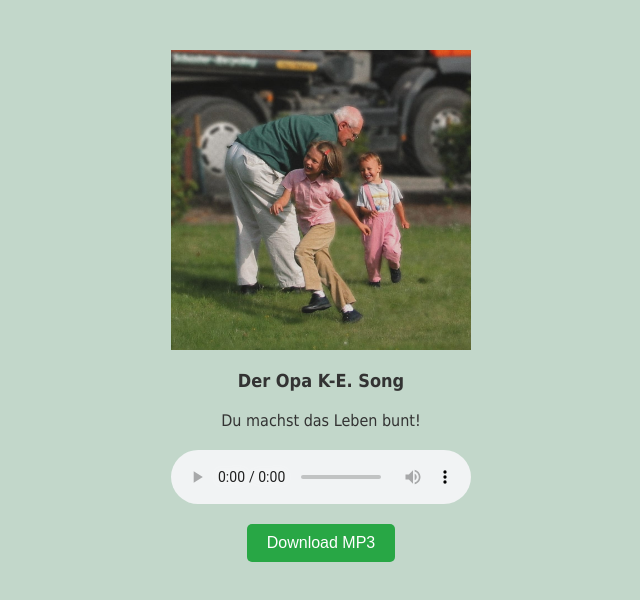
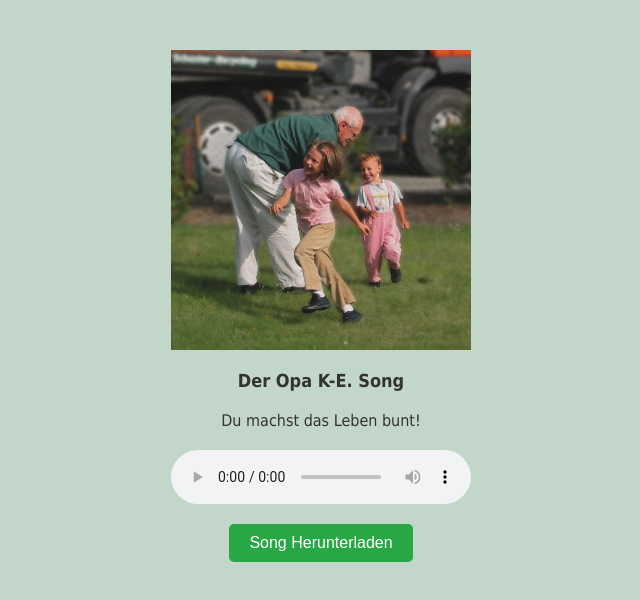
Before and after one commit to Socke1/Song, a plain HTML site: page index.html in a window 1280 px wide. Shown: the whole page, without its empty margins (319-959 px from the left). Drawn offline with Linux system fonts and the light colour scheme.

Commit message:
Download Button Name

```diff
--- a/index.html
+++ b/index.html
@@ -58,7 +58,7 @@
             <source src="song.mp3" type="audio/mpeg">
             Your browser does not support the audio element.
         </audio>
-        <a href="song.mp3" download="song.mp3" class="download-button">Download MP3</a>
+        <a href="song.mp3" download="song.mp3" class="download-button">Song Herunterladen</a>
     </div>
 </body>
 </html>
```
